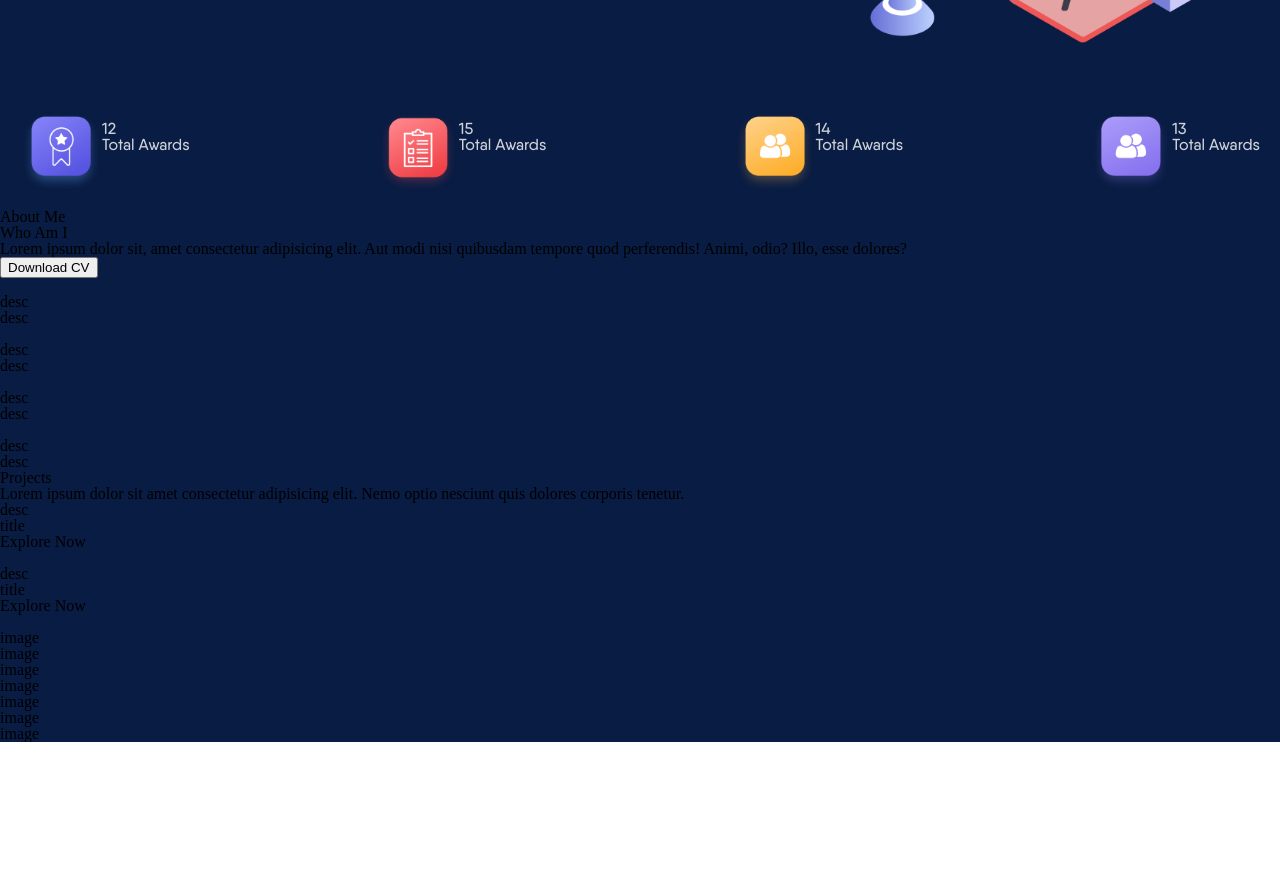
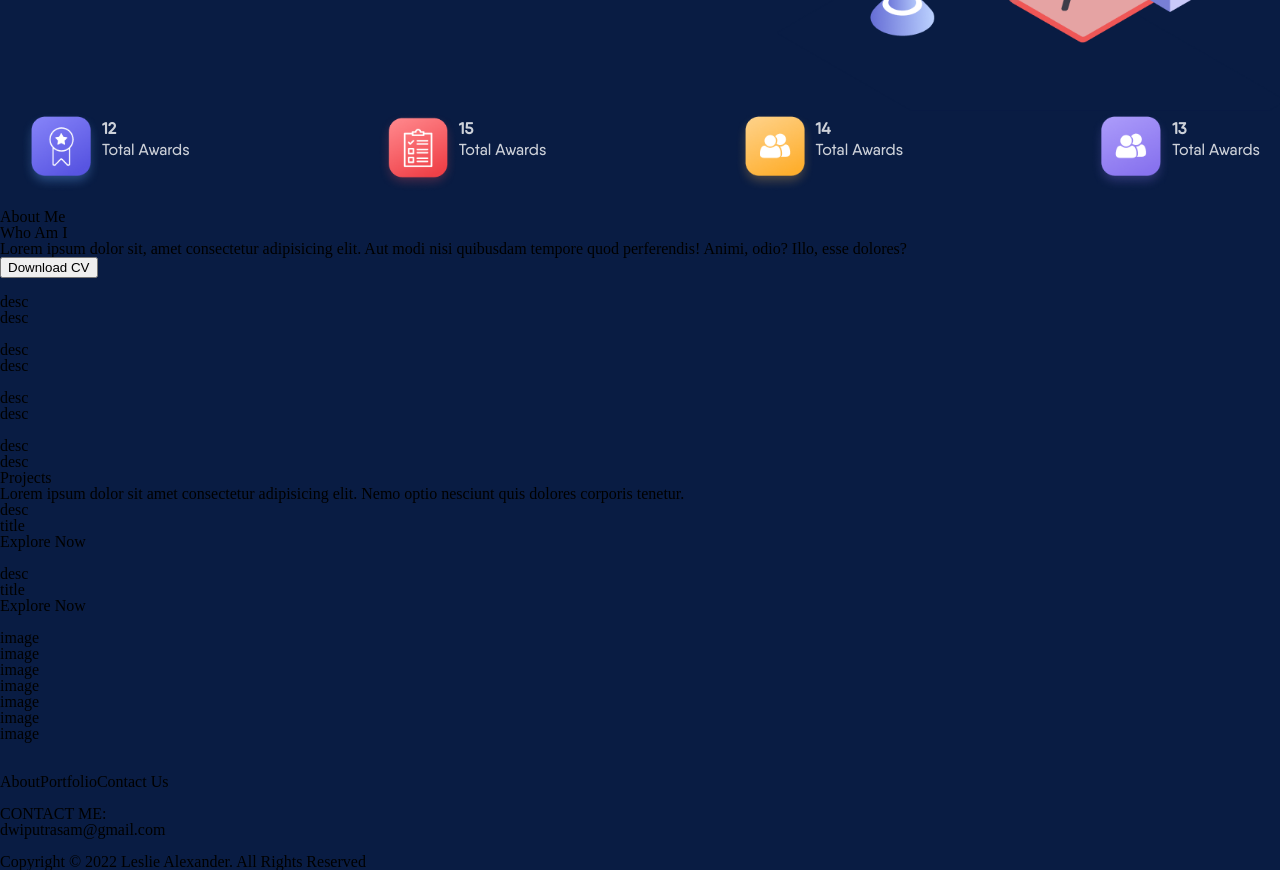
Before and after one commit to samdyra/living-legacy, a React (Vite) app: page / in a window 1280 px wide. Shown: the part 560-1430 px from the top of the page. Before the commit the page ends 1302 px from the top, so only its background shows below. Built offline with nearby package versions, Linux system fonts and the light colour scheme.

Commit message:
finishing footer structure

```diff
--- a/src/Components/Navbar/index.module.scss
+++ b/src/Components/Navbar/index.module.scss
@@ -64,6 +64,8 @@
   border-radius: 30px;
   background: #5855e2;
   text-align: center;
+  font-family: qanelasMedium;
+  font-weight: 800;
   // border: 1px solid red;
 }
 
--- /dev/null
+++ b/src/Pages/Home/Components/Footer/index.jsx
@@ -0,0 +1,33 @@
+import React from "react";
+import style from "./style.module.scss";
+
+const Footer = () => {
+  const { container, textContainer, text, links, contact, contactMe, line } =
+    style;
+  return (
+    <footer className={container}>
+      <img></img>
+      <div className={textContainer}>
+        <div className={text}>
+          <img></img>
+          <div className={links}>
+            <a>About</a>
+            <a>Portfolio</a>
+            <a>Contact Us</a>
+          </div>
+          <div className={contact}>
+            <img></img>
+            <div className={contactMe}>
+              <h4>CONTACT ME:</h4>
+              <p>dwiputrasam@gmail.com</p>
+            </div>
+          </div>
+        </div>
+      </div>
+      <img className={line}></img>
+      <p>Copyright © 2022 Leslie Alexander. All Rights Reserved</p>
+    </footer>
+  );
+};
+
+export default Footer;
--- a/src/Pages/Home/Components/Header/style.module.scss
+++ b/src/Pages/Home/Components/Header/style.module.scss
@@ -125,6 +125,11 @@
   margin-top: 10px;
 }
 
+.cn h2 {
+  font-weight: 800;
+  margin-bottom: 5px;
+}
+
 .skills {
   display: flex;
   font-family: qanelasMedium;
--- a/src/Pages/Home/Components/index.js
+++ b/src/Pages/Home/Components/index.js
@@ -2,3 +2,4 @@ export { default as Header } from "./Header";
 export { default as Description } from "./Description";
 export { default as MainProjects } from "./MainProjects";
 export { default as SideProjects } from "./SideProjects";
+export { default as Footer } from "./Footer";
--- a/src/Pages/Home/index.jsx
+++ b/src/Pages/Home/index.jsx
@@ -1,7 +1,7 @@
 import React from "react";
 import style from "./style.module.scss";
 import NavBar from "../../Components/Navbar";
-import { Header, Description, MainProjects, SideProjects } from "./Components";
+import { Header, Description, MainProjects, SideProjects, Footer } from "./Components";
 
 const HomeScreen = () => {
   const { container } = style;
@@ -12,6 +12,7 @@ const HomeScreen = () => {
       <Description></Description>
       <MainProjects></MainProjects>
       <SideProjects></SideProjects>
+      <Footer></Footer>
     </div>
   );
 };
```
Also changed, not shown: src/Pages/Home/Components/Footer/style.module.scss (added).
